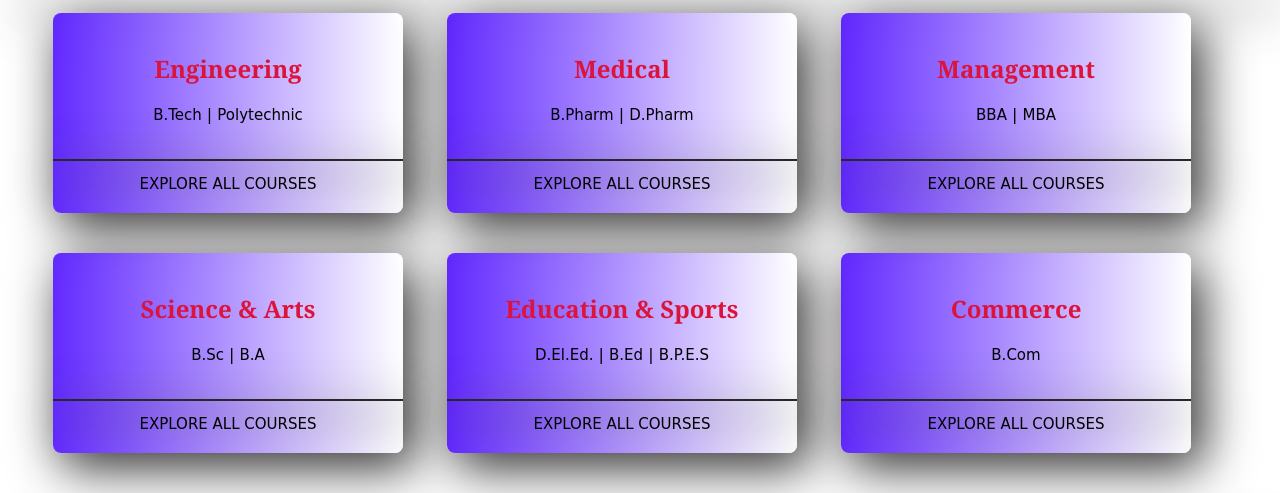
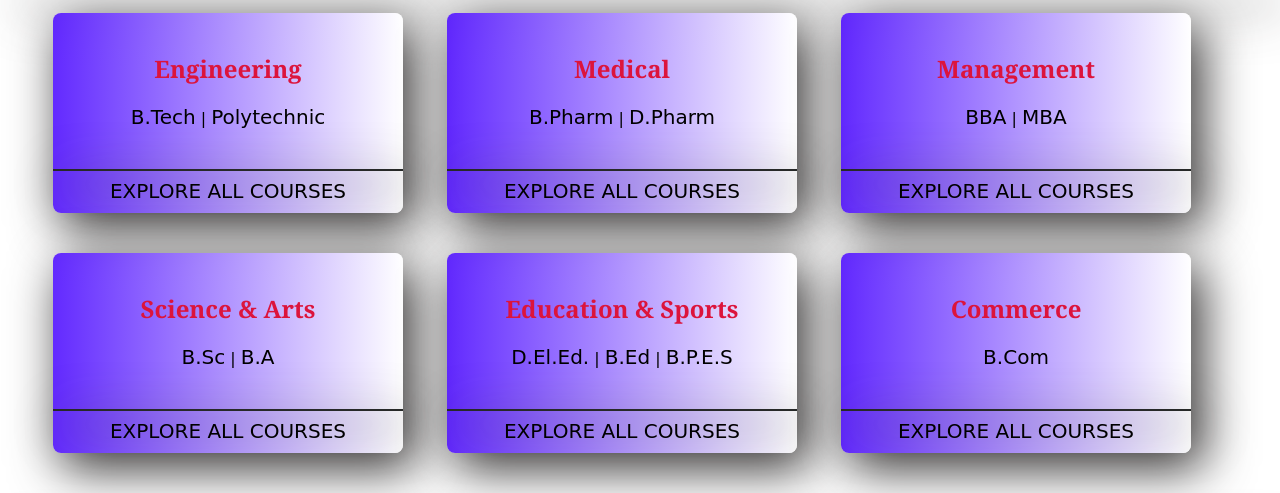
Before and after one commit to Gayatri19670/UG_Courses, a plain HTML site: page index.html in a window 1280 px wide. Shown: the part 120-613 px from the top of the page. Drawn offline with Linux system fonts and the light colour scheme; files that its build step writes are made by us from their sources; files whose address does not match are found by name.

Commit message:
first commit

```diff
--- a/style.css
+++ b/style.css
@@ -55,7 +55,8 @@
 
 .catbox a {
     text-decoration: none;
-    font-size: 15px;
+    font-size: 20px;
+    font-weight: 500;
     color: black;
 }
 
```
